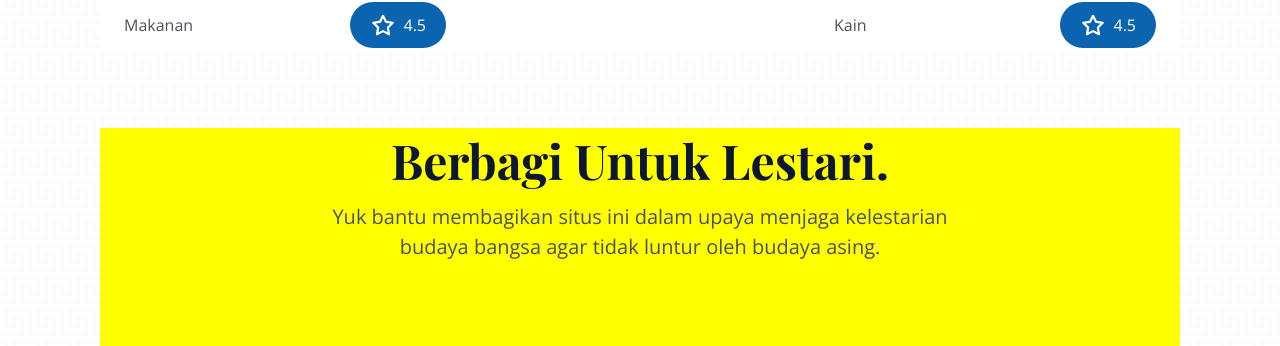
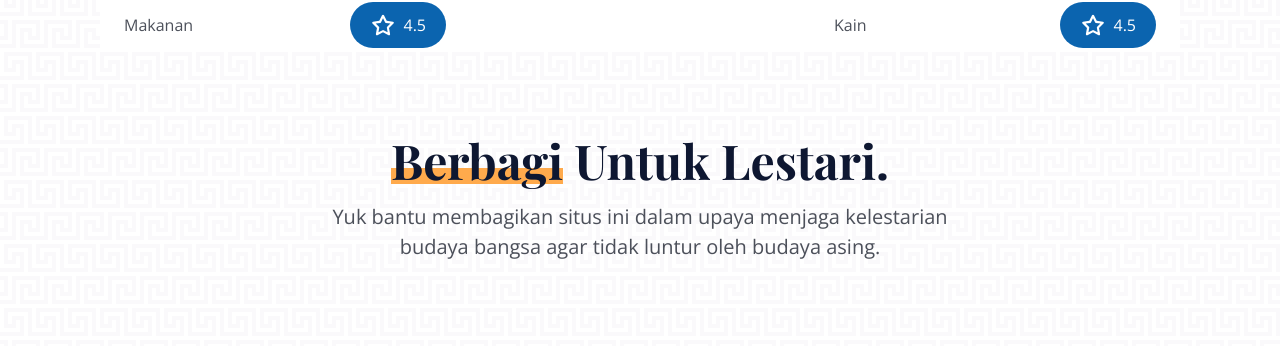
Before and after one commit to nandaha29/BismillahSukses-hiedescom2k21, a plain HTML site: page index.html in a window 1280 px wide. Shown: the part 4112-4458 px from the top of the page. Drawn offline with nearby package versions, Linux system fonts and the light colour scheme.

Commit message:
Hapus Warna Kuning & Merah

```diff
--- a/assets/css/index.css
+++ b/assets/css/index.css
@@ -730,7 +730,7 @@ span.border-bottom::after {
   justify-content: center;
   margin-top: 40px;
   color: var(--blue-dark-100);
-  background-color: red;
+  /* background-color: red; */
   z-index: 100;
 }
 
@@ -751,7 +751,7 @@ span.border-bottom::after {
 }
 /* ============================== SECTION 5 ============================== */
 #sec5.container .content {
-  background-color: yellow;
+  /* background-color: yellow; */
   margin-bottom: 150px;
 }
 /* ============================== S5 CONTENT ============================== */
```
